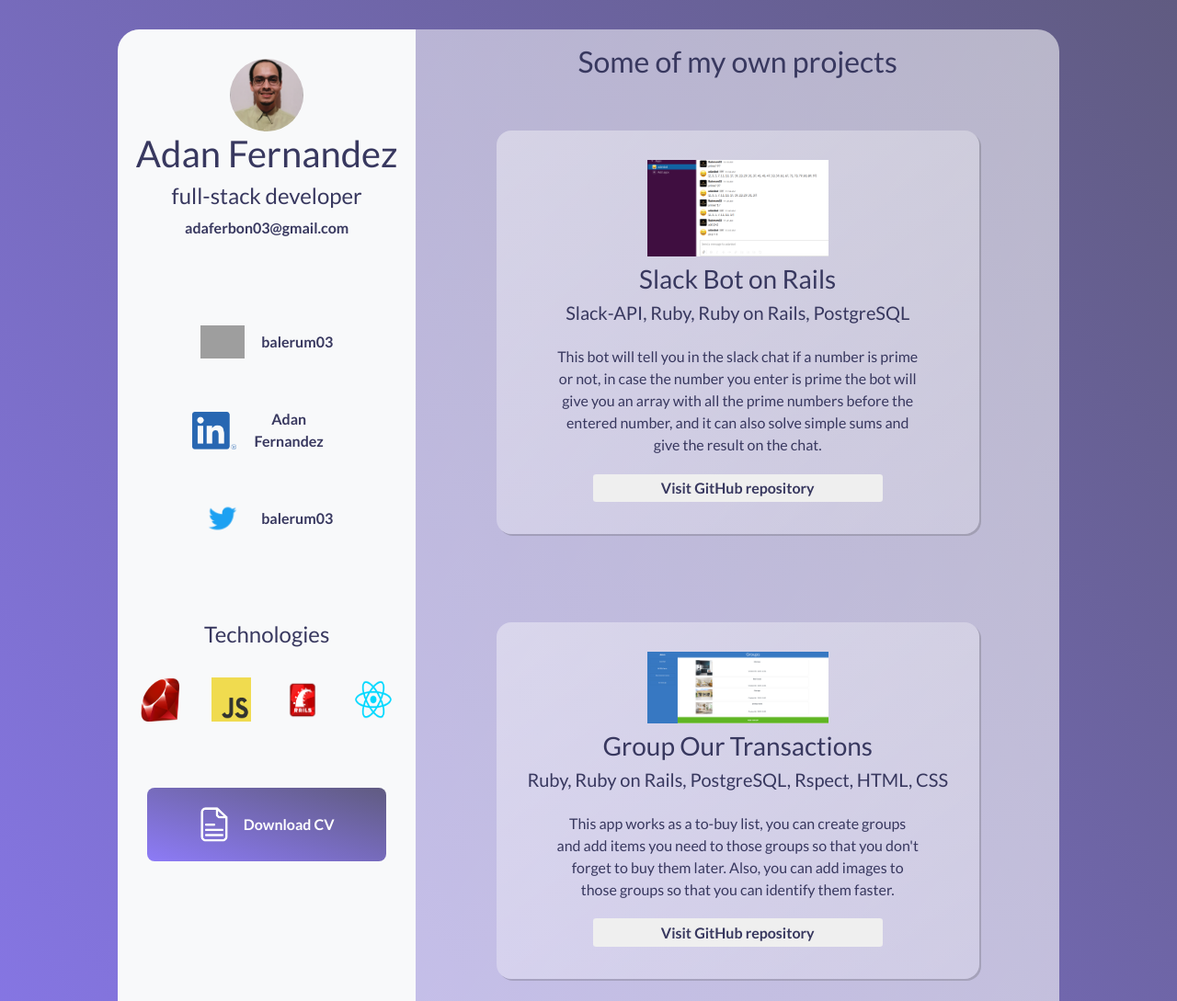
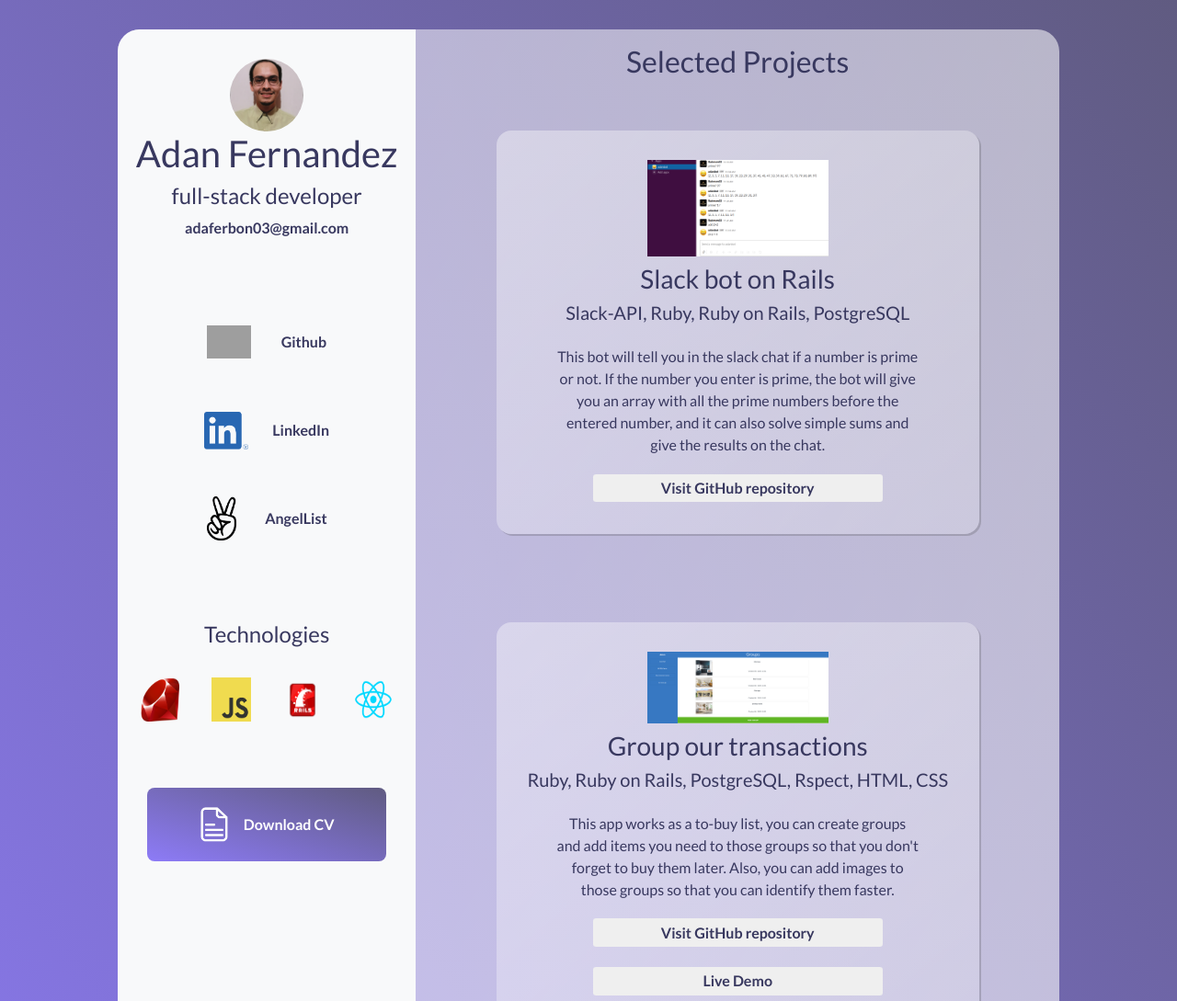
Before and after one commit to balerum03/balerum03.github.io, a plain HTML site: page index.html in a window 1280 px wide. Shown: the top 1089 px of the page at 92% size. Drawn offline with nearby package versions, Linux system fonts and the light colour scheme; grey boxes are pictures that could not be loaded.

Commit message:
change twitter for Angel List and change some text

```diff
--- a/assets/styles/main.css
+++ b/assets/styles/main.css
@@ -3,8 +3,8 @@ p {
   margin: 0;
   padding: 0;
   box-sizing: border-box;
-  color:#38385f;
-  font-family: 'Lato', sans-serif;
+  color: #38385f;
+  font-family: "Lato", sans-serif;
 }
 
 a {
@@ -43,7 +43,11 @@ main {
 .glass_bg {
   margin: 2rem 0;
   width: 80%;
-    background: linear-gradient(to right bottom, rgba(255,255,255,0.5),rgba(255,255,255,0.6));
+  background: linear-gradient(
+    to right bottom,
+    rgba(255, 255, 255, 0.5),
+    rgba(255, 255, 255, 0.6)
+  );
   border-radius: 1.5rem;
 }
 
@@ -91,9 +95,13 @@ main {
   padding: 0;
 }
 
+.media_icons_angel {
+  width: 2rem;
+  height: 3rem;
+}
+
 .email_icon {
   width: 3rem;
-
 }
 
 .more_link:hover {
@@ -109,7 +117,11 @@ main {
   margin: 3rem 3rem;
   padding: 2rem 1rem;
   border-radius: 1rem;
-    background: linear-gradient(to right bottom, rgba(255,255,255,0.4),rgba(255,255,255,0.2));
+  background: linear-gradient(
+    to right bottom,
+    rgba(255, 255, 255, 0.4),
+    rgba(255, 255, 255, 0.2)
+  );
   box-shadow: 2px 2px rgba(66, 66, 66, 0.233);
 }
 
@@ -173,7 +185,11 @@ main {
 
 nav {
   height: 2rem;
-  background: linear-gradient(to right bottom, rgba(255,255,255,0.5),rgba(255,255,255,0.6));
+  background: linear-gradient(
+    to right bottom,
+    rgba(255, 255, 255, 0.5),
+    rgba(255, 255, 255, 0.6)
+  );
 }
 
 .contact_modal_container {
@@ -181,7 +197,7 @@ nav {
   top: 0;
   left: 0;
   height: 100vh;
-    background-color: rgba(0,0,0,0.4);
+  background-color: rgba(0, 0, 0, 0.4);
   visibility: hidden;
   opacity: 0;
   transition: visibility 0s, opacity 0.5s;
@@ -217,7 +233,6 @@ li p {
 }
 
 @media screen and (max-width: 940px) {
-
   .skills_icons {
     width: 8%;
     margin: 0.5rem 0rem;
@@ -231,18 +246,9 @@ li p {
   .project_pic {
     width: 75%;
   }
-
-    .glass_bg {
-      width: 98%;
-    }
-
-    .projects {
-      width: 95%;
-    }
 }
 
 @media screen and (max-width: 720px) {
-
   .projects {
     padding: 1rem 0.1rem;
   }
--- a/index.html
+++ b/index.html
@@ -19,30 +19,30 @@
     <main class="d-flex flex-column flex-md-column flex-xl-row justify-content-center align-items-center h-100 w-100">
         <nav class="w-100 d-flex d-md-flex d-xl-none align-items-center justify-content-center h-25">
           <ul class="w-100 d-flex d-sm-flex d-md-flex d-lg-none d-xl-none align-items-center justify-content-center text-center list-unstyled my-0">
-            <li><p class="to_active_modal">Click here to see my Social Media & CV</p></li>
+            <li><p class="to_active_modal">Social Media & CV</p></li>
           </ul>
         </nav>
         <div class="contact_modal_container w-100 d-flex justify-content-center align-items-center">
           <div class="contact_modal_content bg-light w-50 d-flex flex-column align-items-center justify-content-around h-auto">
             <h5 class="w-75 text-center pb-2">Media Info</h5>
-            <a href="https://github.com/balerum03" target="_blank" class="modal_links d-flex justify-content-around align-items-center align-items-center w-50 py-1"><img src="assets/images/Octocat.png" alt="Github cat" class="media_icons"><p>balerum03</p></a>
+            <a href="https://github.com/balerum03" target="_blank" class="modal_links d-flex justify-content-around align-items-center align-items-center w-50 py-1"><img src="assets/images/Octocat.png" alt="Github cat" class="media_icons"><p>Github</p></a>
             <a href="https://www.linkedin.com/in/adan-fernandez-bonilla/" target="_blank" class="modal_links d-flex justify-content-around align-items-center w-50 py-1"><img src="assets/images/LI-In-Bug.png" alt="LinkIn logo" class="media_icons"><p>LinkedIn</p></a>
-            <a href="https://twitter.com/balerum03" target="_blank" class="modal_links d-flex justify-content-around align-items-center w-50 py-1 mb-2"><img src="assets/images/Twitter_Logo_Blue.png" alt="Twitter logo" class="media_icons"><p>balerum03</p></a>
+            <a href="https://angel.co/u/adan-fernandez" target="_blank" class="modal_links d-flex justify-content-around align-items-center w-50 py-1 mb-2"><img src="assets/images/Angel_list_logo.png" alt="Angel List logo" class="media_icons_angel"><p>AngelList</p></a>
             <a href="assets/docs/Adan_Fernandez_Resume.pdf" download class="fw-bolder"><ins>Download CV</ins></a>
             <button class="close_modal btn my-2">Close</button>
           </div>
         </div>
         <div class="glass_bg d-flex">
             <div class="border_mine bg-light d-none d-sm-none d-md-none d-lg-flex d-xl-flex flex-column text-center justify-content-start">
-                <div class="profile_content my-3 pt-3">
+                <div class="profile_content mt-3 pt-3">
                     <img src="assets/images/profile_pic.png" alt="profile picture" class="profile_pic">
                     <h1>Adan Fernandez</h1>
                     <h4>full-stack developer</h4>
                     <a href="mailto:adaferbon03@gmail.com">adaferbon03@gmail.com</a>
                     <div class="media_div d-flex flex-column justify-content-center align-items-center">
-                        <a href="https://github.com/balerum03" target="_blank" class="media_links d-flex justify-content-around align-items-center align-items-center w-50"><img src="assets/images/Octocat.png" alt="Github cat" class="media_icons"><p>balerum03</p></a>
-                        <a href="https://www.linkedin.com/in/adan-fernandez-bonilla/" target="_blank" class="media_links d-flex justify-content-around align-items-center w-50"><img src="assets/images/LI-In-Bug.png" alt="LinkIn logo" class="media_icons"><p>Adan Fernandez</p></a>
-                        <a href="https://twitter.com/balerum03" target="_blank" class="media_links d-flex justify-content-around align-items-center w-50"><img src="assets/images/Twitter_Logo_Blue.png" alt="Twitter logo" class="media_icons"><p>balerum03</p></a>
+                        <a href="https://github.com/balerum03" target="_blank" class="media_links d-flex justify-content-around align-items-center align-items-center w-50"><img src="assets/images/Octocat.png" alt="Github cat" class="media_icons"><p>Github</p></a>
+                        <a href="https://www.linkedin.com/in/adan-fernandez-bonilla/" target="_blank" class="media_links d-flex justify-content-around align-items-center w-50"><img src="assets/images/LI-In-Bug.png" alt="LinkIn logo" class="media_icons"><p>LinkedIn</p></a>
+                        <a href="https://angel.co/u/adan-fernandez" target="_blank" class="media_links d-flex justify-content-around align-items-center w-50"><img src="assets/images/Angel_list_logo.png" alt="Angel List logo" class="media_icons_angel"><p>AngelList</p></a>
                     </div>
                     <div class="skill_set d-flex flex-column w-100">
                         <h5 class="skill_text">Technologies</h5>
@@ -77,35 +77,36 @@
                           <img src="assets/images/iconfinder_React.js_logo_1174949.png" alt="react logo" class="skills_icons h-auto">
                       </div>
                     </div>
-                    <h2>Some of my own projects</h2>
+                    <h2>Selected Projects</h2>
                     <div class="projects">
                         <div class="project_desc d-flex flex-column align-items-center">
                             <img src="assets/images/slack_bot_img.png" alt="project pic" class="project_pic h-auto mb-2">
-                            <h3>Slack Bot on Rails</h3>
+                            <h3>Slack bot on Rails</h3>
                             <h5>Slack-API, Ruby, Ruby on Rails, PostgreSQL</h5>
-                            <p>This bot will tell you in the slack chat if a number is prime or not, in case the number you enter is prime the bot will give you an array with all the prime numbers before the entered number, and it can also solve simple sums and give the result on the chat.</p>
+                            <p>This bot will tell you in the slack chat if a number is prime or not. If the number you enter is prime, the bot will give you an array with all the prime numbers before the entered number, and it can also solve simple sums and give the results on the chat.</p>
                             <a href="https://github.com/balerum03/slack_bot_rails" target="_blank"><button>Visit GitHub repository</button></a>
                         </div>
                     </div>
                     <div class="projects">
                         <div class="project_desc d-flex flex-column align-items-center">
                             <img src="assets/images/list.png" alt="project pic" class="project_pic h-50 w-md-75 mb-2">
-                            <h3>Group Our Transactions</h3>
+                            <h3>Group our transactions</h3>
                             <h5>Ruby, Ruby on Rails, PostgreSQL, Rspect, HTML, CSS</h5>
                             <p>This app works as a to-buy list, you can create groups and add items you need to those groups so that you don't forget to buy them later. Also, you can add images to those groups so that you can identify them faster.</p>
                             <a href="https://github.com/balerum03/Groups_capstone" target="_balnk"><button>Visit GitHub repository</button></a>
+                            <a href="https://salty-beyond-43885.herokuapp.com/login" target="_balnk"><button>Live Demo</button></a>
                         </div>
                     </div>
                     <div class="projects">
                         <div class="project_desc d-flex flex-column align-items-center">
                             <img src="assets/images/Ruby.png" alt="project pic" class="project_pic h-auto w-md-75 mb-2">
-                            <h3>Ruby Linter</h3>
+                            <h3>Simple linter</h3>
                             <h5>Ruby, Rspect, Rubocop</h5>
                             <p>Simple linter that verifies that all square brackets, curly brackets, and parenthesis are closed correctly.</p>
                             <a href="https://github.com/balerum03/linter_capstone" target="_blank"><button>Visit GitHub repository</button></a>
                         </div>
                     </div>
-                    <a href="https://github.com/balerum03" target="_blank" class="more_link">To see all my projects Click Here</a>
+                    <a href="https://github.com/balerum03" target="_blank" class="more_link">Visit my GitHub page to see all my projects ></a>
                 </div>
             </div>
         </div>
```
Also changed, not shown: assets/images/Angel_list_logo.png (added), assets/images/Twitter_Logo_Blue.png (deleted). Lines whose indentation alone changed are shown as unchanged.
